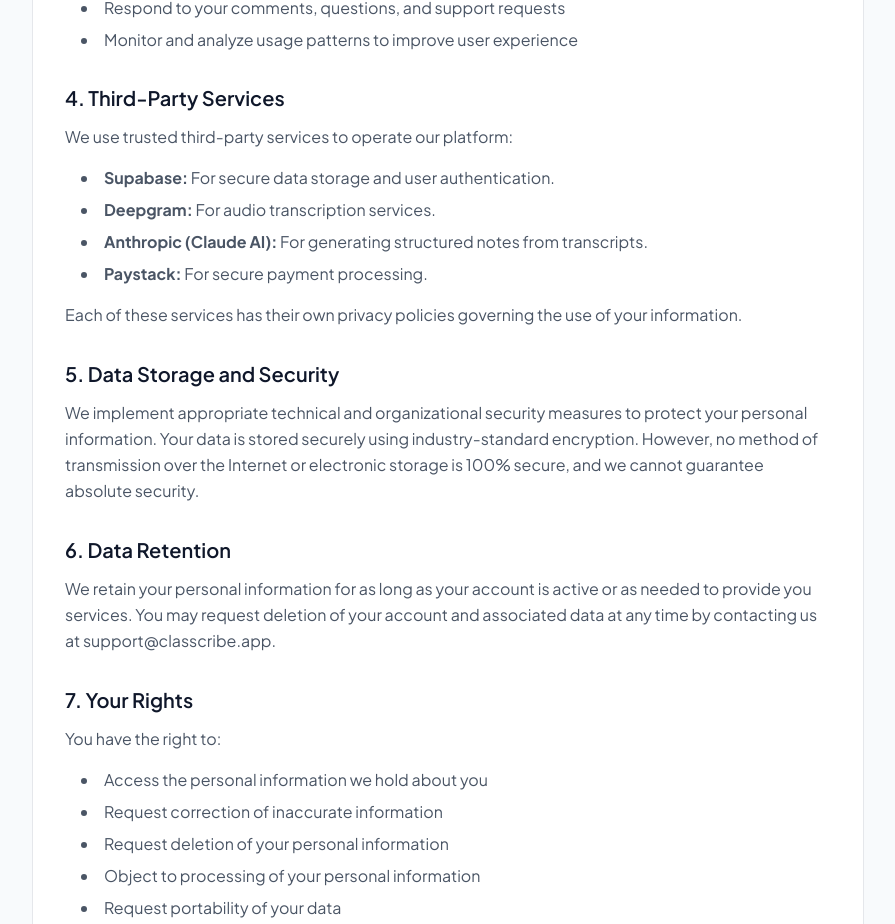
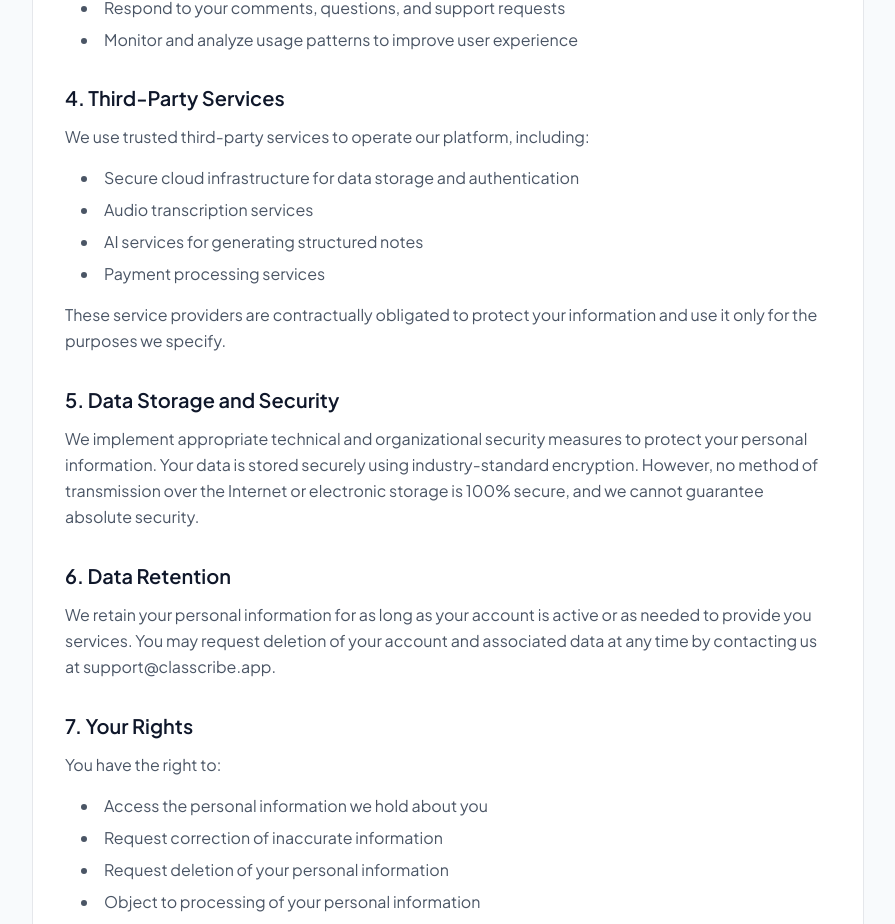
Before and after one commit to sniperchief/classcribe, a Next.js app: page /privacy in a window 1280 px wide. Shown: the part 920-1844 px from the top of the page, without its empty margins (192-1087 px from the left). Built offline with nearby package versions, Linux system fonts and the light colour scheme.

Commit message:
Update privacy policy - remove specific vendor names

```diff
--- a/src/app/privacy/page.tsx
+++ b/src/app/privacy/page.tsx
@@ -83,15 +83,15 @@
           {/* Third-Party Services */}
           <section>
             <h2 className="text-xl font-semibold text-[#0F172A] mb-3">4. Third-Party Services</h2>
-            <p className="text-gray-600 leading-relaxed mb-4">We use trusted third-party services to operate our platform:</p>
+            <p className="text-gray-600 leading-relaxed mb-4">We use trusted third-party services to operate our platform, including:</p>
             <ul className="list-disc list-inside text-gray-600 space-y-2 ml-4">
-              <li><strong>Supabase:</strong> For secure data storage and user authentication.</li>
-              <li><strong>Deepgram:</strong> For audio transcription services.</li>
-              <li><strong>Anthropic (Claude AI):</strong> For generating structured notes from transcripts.</li>
-              <li><strong>Paystack:</strong> For secure payment processing.</li>
+              <li>Secure cloud infrastructure for data storage and authentication</li>
+              <li>Audio transcription services</li>
+              <li>AI services for generating structured notes</li>
+              <li>Payment processing services</li>
             </ul>
             <p className="text-gray-600 leading-relaxed mt-4">
-              Each of these services has their own privacy policies governing the use of your information.
+              These service providers are contractually obligated to protect your information and use it only for the purposes we specify.
             </p>
           </section>
 
```
